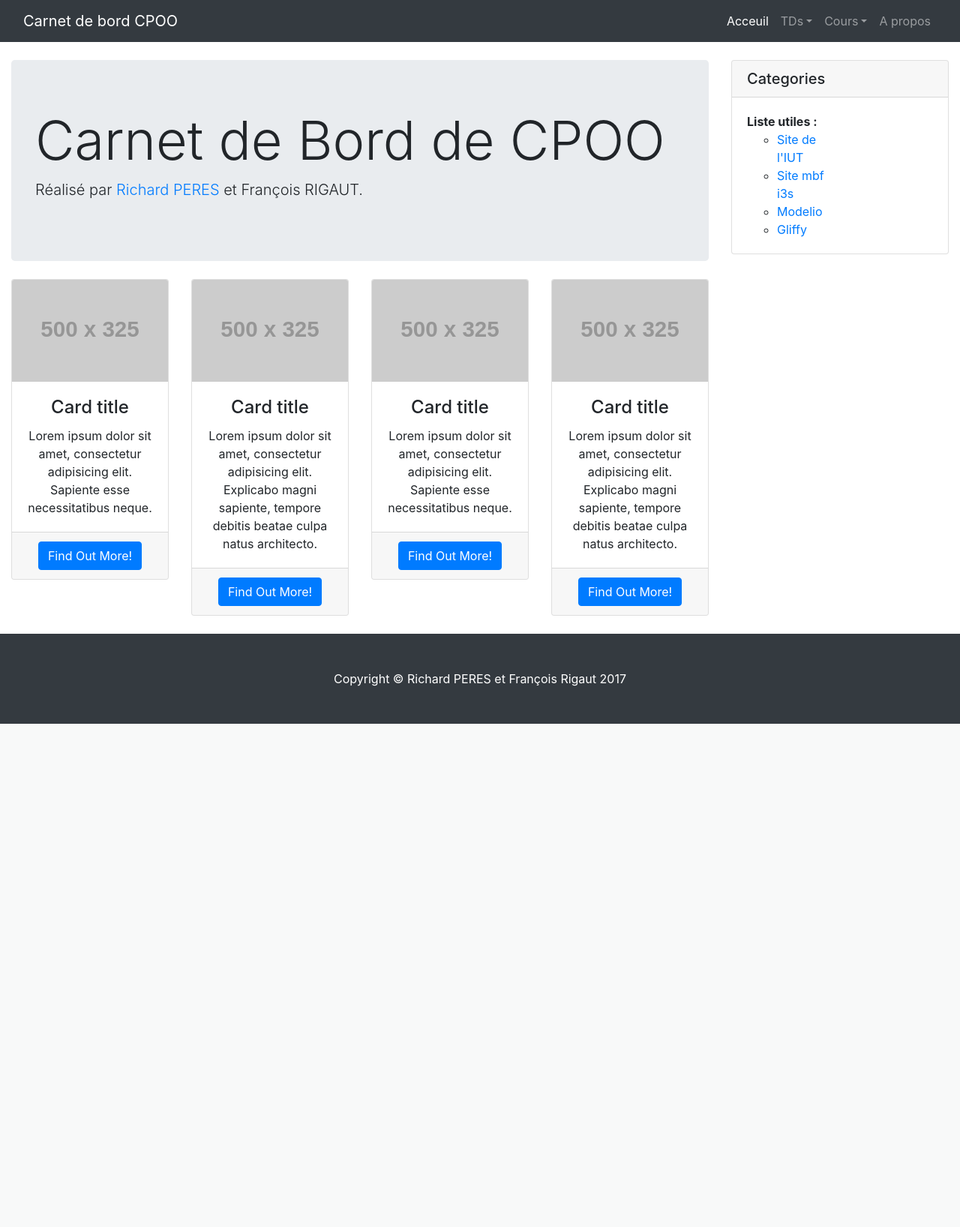
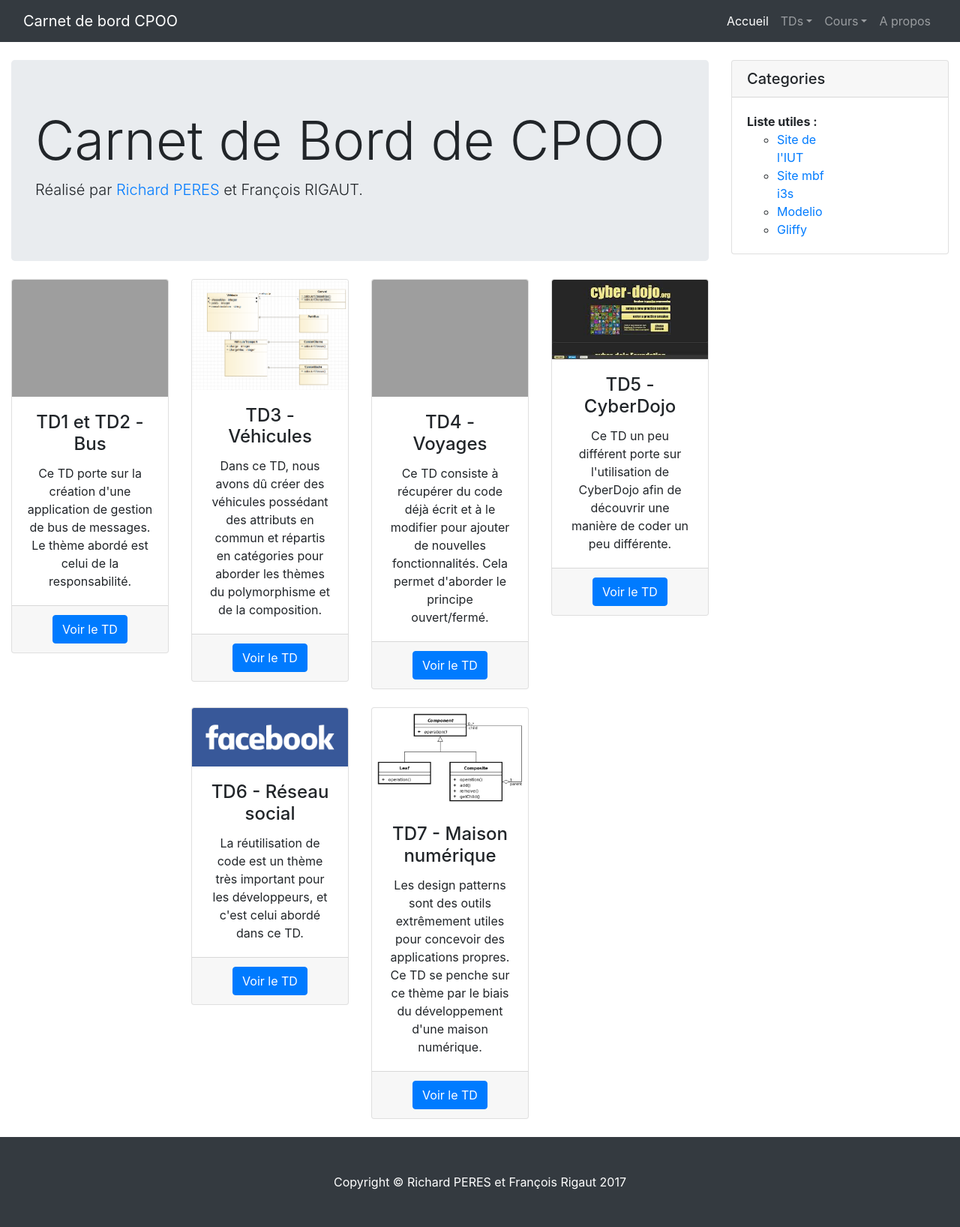
Before and after one commit to riritueur/CPOO-CDB, a PHP site: page / in a window 1280 px wide. Shown: the whole page at 75% size. Before the commit the page ends 965 px from the top, so only its background shows below. Run offline with PHP 8.4, Linux system fonts and the light colour scheme; grey boxes labelled with a size stand in for pictures from a placeholder-image service; some libraries are stand-ins or nearby versions; grey boxes are pictures that could not be loaded.

Commit message:
Cards TD index

```diff
--- a/include/nav.php
+++ b/include/nav.php
@@ -8,7 +8,7 @@
     <div class="collapse navbar-collapse" id="navbarResponsive">
       <ul class="navbar-nav ml-auto">
         <li class="nav-item active">
-          <a class="nav-link" href="index.php">Acceuil
+          <a class="nav-link" href="index.php">Accueil
                 <span class="sr-only">(current)</span>
               </a>
         </li>
--- a/index.php
+++ b/index.php
@@ -4,7 +4,7 @@
 <head>
 
   <?php include('./include/meta.php'); ?>
-  <title>CDBCPOO - Acceuil</title>
+  <title>CDBCPOO - Accueil</title>
 
 </head>
 
@@ -31,56 +31,86 @@
 
             <div class="col-lg-3 col-md-6 mb-4">
               <div class="card">
-                <img class="card-img-top" src="http://placehold.it/500x325" alt="" title="" >
+                <img class="card-img-top" src="ressource/thumbnail_TD1.png" alt="" title="" >
                 <div class="card-body">
-                  <h4 class="card-title">Card title</h4>
-                  <p class="card-text">Lorem ipsum dolor sit amet, consectetur adipisicing elit. Sapiente esse necessitatibus neque.</p>
+                  <h4 class="card-title">TD1 et TD2 - Bus</h4>
+                  <p class="card-text">Ce TD porte sur la création d'une application de gestion de bus de messages. Le thème abordé est celui de la responsabilité.</p>
                 </div>
                 <div class="card-footer">
-                  <a href="#" class="btn btn-primary">Find Out More!</a>
+                  <a href="TD1.php" class="btn btn-primary">Voir le TD</a>
                 </div>
               </div>
             </div>
 
             <div class="col-lg-3 col-md-6 mb-4">
               <div class="card">
-                <img class="card-img-top" src="http://placehold.it/500x325" alt="">
+                <img class="card-img-top" src="ressource/thumbnail_TD3.png" alt="">
                 <div class="card-body">
-                  <h4 class="card-title">Card title</h4>
-                  <p class="card-text">Lorem ipsum dolor sit amet, consectetur adipisicing elit. Explicabo magni sapiente, tempore debitis beatae culpa natus architecto.</p>
+                  <h4 class="card-title">TD3 - Véhicules</h4>
+                  <p class="card-text">Dans ce TD, nous avons dû créer des véhicules possédant des attributs en commun et répartis en catégories pour aborder les thèmes du polymorphisme et de la composition.</p>
                 </div>
                 <div class="card-footer">
-                  <a href="#" class="btn btn-primary">Find Out More!</a>
+                  <a href="TD3.php" class="btn btn-primary">Voir le TD</a>
                 </div>
               </div>
             </div>
 
             <div class="col-lg-3 col-md-6 mb-4">
               <div class="card">
-                <img class="card-img-top" src="http://placehold.it/500x325" alt="">
+                <img class="card-img-top" src="ressource/thumbnail_TD4.png" alt="">
                 <div class="card-body">
-                  <h4 class="card-title">Card title</h4>
-                  <p class="card-text">Lorem ipsum dolor sit amet, consectetur adipisicing elit. Sapiente esse necessitatibus neque.</p>
+                  <h4 class="card-title">TD4 - Voyages</h4>
+                  <p class="card-text">Ce TD consiste à récupérer du code déjà écrit et à le modifier pour ajouter de nouvelles fonctionnalités. Cela permet d'aborder le principe ouvert/fermé.</p>
                 </div>
                 <div class="card-footer">
-                  <a href="#" class="btn btn-primary">Find Out More!</a>
+                  <a href="TD4.php" class="btn btn-primary">Voir le TD</a>
                 </div>
               </div>
             </div>
 
             <div class="col-lg-3 col-md-6 mb-4">
               <div class="card">
-                <img class="card-img-top" src="http://placehold.it/500x325" alt="">
+                <img class="card-img-top" src="ressource/thumbnail_TD5.png" alt="">
                 <div class="card-body">
-                  <h4 class="card-title">Card title</h4>
-                  <p class="card-text">Lorem ipsum dolor sit amet, consectetur adipisicing elit. Explicabo magni sapiente, tempore debitis beatae culpa natus architecto.</p>
+                  <h4 class="card-title">TD5 - CyberDojo</h4>
+                  <p class="card-text">Ce TD un peu différent porte sur l'utilisation de CyberDojo afin de découvrir une manière de coder un peu différente.</p>
                 </div>
                 <div class="card-footer">
-                  <a href="#" class="btn btn-primary">Find Out More!</a>
+                  <a href="TD5.php" class="btn btn-primary">Voir le TD</a>
                 </div>
               </div>
             </div>
         </div>
+				<div class="row text-center">
+					<div class="col-lg-3 col-md-6 mb-4">
+					</div>
+					<div class="col-lg-3 col-md-6 mb-4">
+						<div class="card">
+							<img class="card-img-top" src="ressource/thumbnail_TD6.png" alt="">
+							<div class="card-body">
+								<h4 class="card-title">TD6 - Réseau social</h4>
+								<p class="card-text">La réutilisation de code est un thème très important pour les développeurs, et c'est celui abordé dans ce TD.</p>
+							</div>
+							<div class="card-footer">
+								<a href="TD6.php" class="btn btn-primary">Voir le TD</a>
+							</div>
+						</div>
+					</div>
+					<div class="col-lg-3 col-md-6 mb-4">
+						<div class="card">
+							<img class="card-img-top" src="ressource/thumbnail_TD7.png" alt="">
+							<div class="card-body">
+								<h4 class="card-title">TD7 - Maison numérique</h4>
+								<p class="card-text">Les design patterns sont des outils extrêmement utiles pour concevoir des applications propres. Ce TD se penche sur ce thème par le biais du développement d'une maison numérique.</p>
+							</div>
+							<div class="card-footer">
+								<a href="TD7.php" class="btn btn-primary">Voir le TD</a>
+							</div>
+						</div>
+					</div>
+					<div class="col-lg-3 col-md-6 mb-4">
+					</div>
+				</div>
       </div>
 
       <?php include('./include/sidebar.php'); ?>
```
Also changed, not shown: ressource/thumbnail_TD3.png (added), ressource/thumbnail_TD5.png (added), ressource/thumbnail_TD6.png (added), ressource/thumbnail_TD7.png (added).
